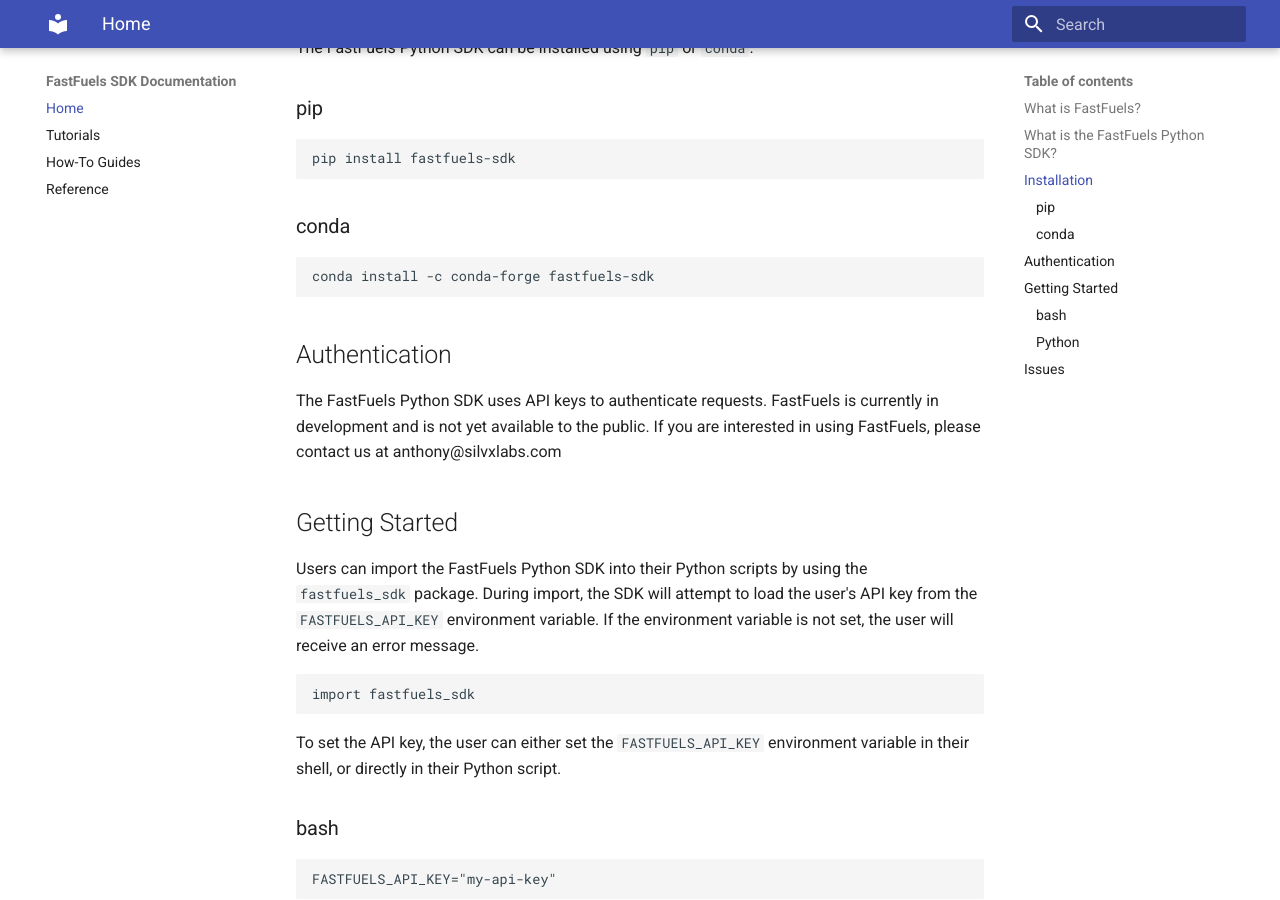
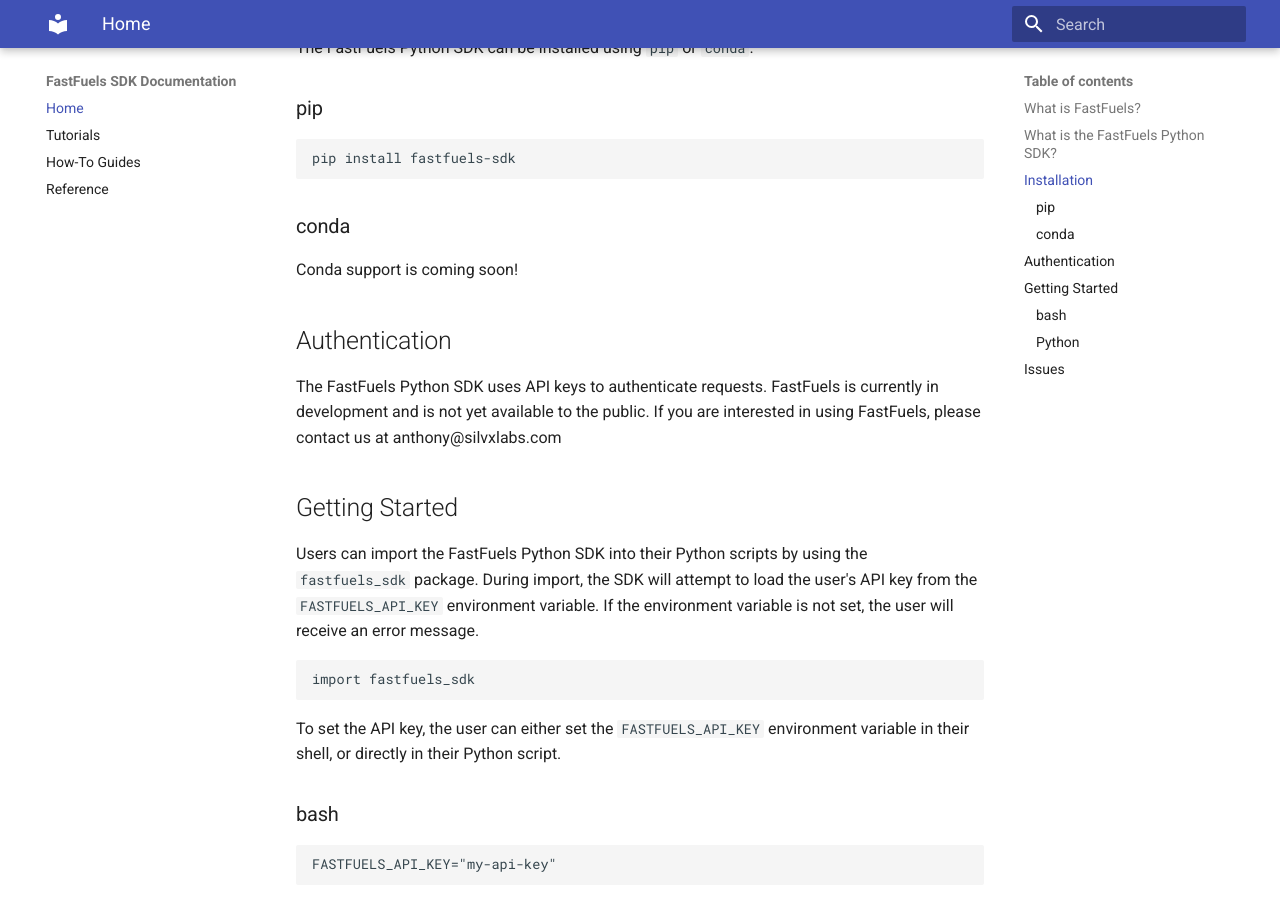
Before and after one commit to silvxlabs/fastfuels-sdk-python, an MkDocs documentation site: the page built from docs/index.md, in a window 1280 px wide and 900 px high, scrolled down 598 px. Built offline with MkDocs 1.6.1 and Material for MkDocs 9.7.7, drawn with Linux system fonts in a browser that asks for light colours.

Commit message:
Update docs (#5)

````diff
--- a/docs/index.md
+++ b/docs/index.md
@@ -27,9 +27,7 @@
 
 ### conda
 
-```bash
-conda install -c conda-forge fastfuels-sdk
-```
+Conda support is coming soon!
 
 ## Authentication
 
````
